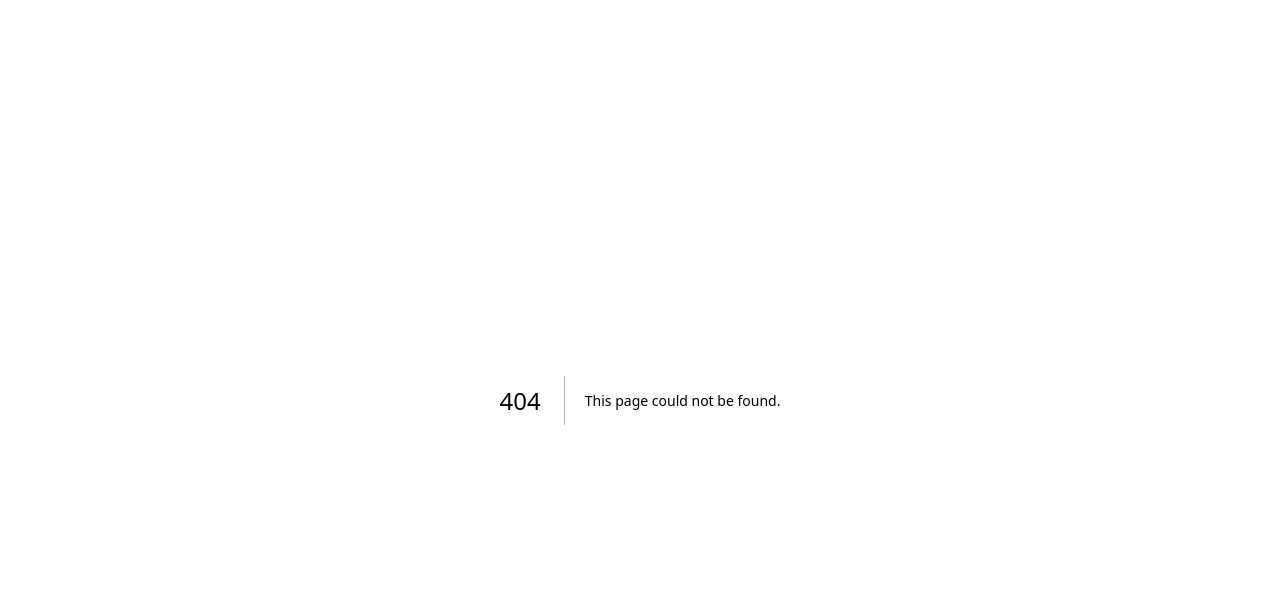
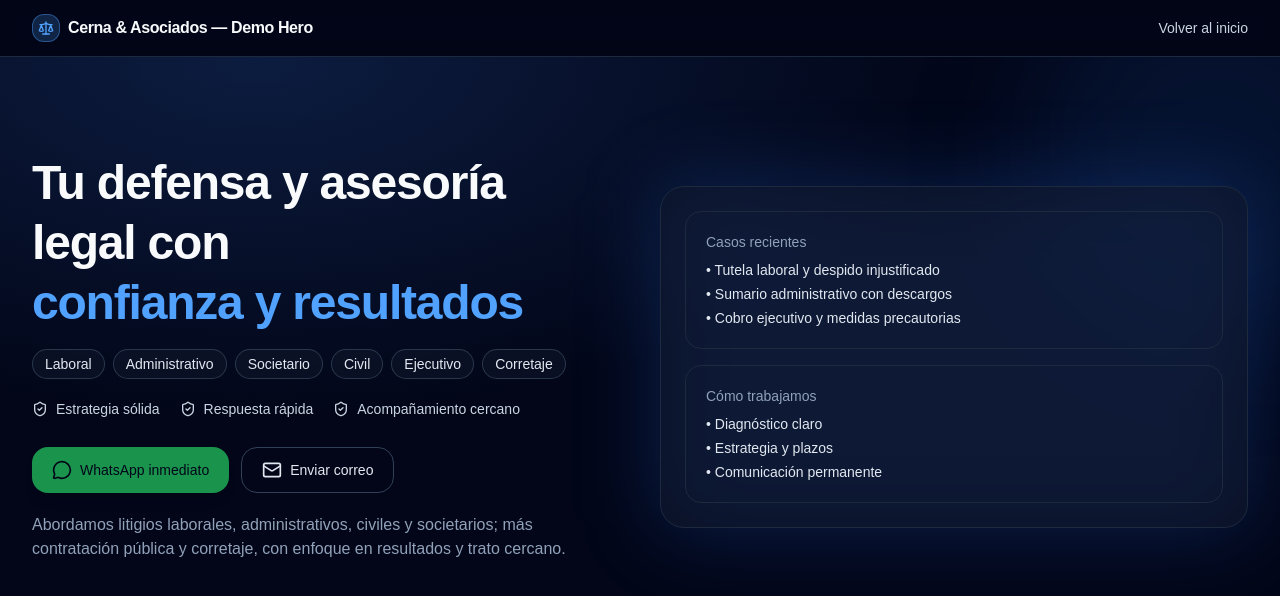
Before and after one commit to RanaWow/cerna-asociados-web, a Next.js app: page /preview-hero in a window 1280 px wide. Before the commit this address had no page. Shown: the top 596 px of the page. Built offline with nearby package versions, Linux system fonts and the light colour scheme.

Commit message:
fix: mover vista previa a ruta /preview-hero

```diff
--- /dev/null
+++ b/src/app/preview-hero/page.tsx
@@ -0,0 +1,122 @@
+'use client';
+
+import React from 'react';
+import { motion } from 'framer-motion';
+import { Scale, ShieldCheck, MessageCircle, Mail } from 'lucide-react';
+
+export default function PreviewHeroPage() {
+  return (
+    <div className="min-h-screen bg-slate-950 text-slate-50">
+      {/* NAV minimal para volver a Home */}
+      <header className="sticky top-0 z-50 backdrop-blur supports-[backdrop-filter]:bg-slate-950/70 border-b border-slate-800">
+        <div className="mx-auto max-w-7xl px-4 sm:px-6 lg:px-8 h-14 flex items-center justify-between">
+          <div className="flex items-center gap-2">
+            <div className="h-7 w-7 rounded-xl bg-blue-400/20 grid place-items-center border border-blue-400/40">
+              <Scale className="h-4 w-4 text-blue-400" />
+            </div>
+            <span className="font-semibold tracking-tight">Cerna &amp; Asociados — Demo Hero</span>
+          </div>
+          <a href="/" className="text-sm text-slate-300 hover:text-white">Volver al inicio</a>
+        </div>
+      </header>
+
+      {/* HERO nuevo */}
+      <section className="relative overflow-hidden">
+        {/* Fondo: gradiente sutil + glow */}
+        <div className="absolute inset-0 bg-[radial-gradient(1200px_600px_at_20%_0%,rgba(59,130,246,0.18),transparent_60%)]" />
+        <div className="absolute -right-32 -top-24 h-96 w-96 rounded-full bg-blue-500/10 blur-3xl" />
+
+        <div className="relative mx-auto max-w-7xl px-4 sm:px-6 lg:px-8 pt-16 pb-14 sm:pt-24 sm:pb-24">
+          <div className="grid lg:grid-cols-2 gap-10 items-center">
+            {/* Texto compacto */}
+            <motion.div initial={{ opacity: 0, y: 12 }} animate={{ opacity: 1, y: 0 }} transition={{ duration: 0.5 }}>
+              <h1 className="text-4xl sm:text-5xl font-bold leading-tight tracking-tight">
+                Tu defensa y asesoría legal con<br/>
+                <span className="text-blue-400">confianza y resultados</span>
+              </h1>
+
+              {/* Etiquetas en vez de una línea larga */}
+              <div className="mt-4 flex flex-wrap gap-2">
+                {['Laboral','Administrativo','Societario','Civil','Ejecutivo','Corretaje'].map(tag => (
+                  <span key={tag}
+                        className="text-sm px-3 py-1 rounded-full border border-slate-700/80 bg-slate-900/60 text-slate-200">
+                    {tag}
+                  </span>
+                ))}
+              </div>
+
+              {/* Micro-beneficios muy cortos */}
+              <div className="mt-5 flex flex-wrap items-center gap-5 text-sm text-slate-300">
+                <span className="inline-flex items-center gap-2"><ShieldCheck className="h-4 w-4"/> Estrategia sólida</span>
+                <span className="inline-flex items-center gap-2"><ShieldCheck className="h-4 w-4"/> Respuesta rápida</span>
+                <span className="inline-flex items-center gap-2"><ShieldCheck className="h-4 w-4"/> Acompañamiento cercano</span>
+              </div>
+
+              {/* CTAs principales */}
+              <div className="mt-7 flex flex-wrap gap-3">
+                {/* WhatsApp con “latido” */}
+                <a
+                  href="https://wa.me/56920437413?text=Hola%20Cerna%20%26%20Asociados%2C%20quisiera%20agendar%20una%20consulta."
+                  target="_blank" rel="noopener noreferrer"
+                  className="group inline-flex items-center gap-2 rounded-2xl bg-[#25D366] px-5 py-3 text-sm font-medium text-slate-950
+                             shadow-lg hover:shadow-xl transition-transform
+                             animate-[pulse_2.4s_ease-in-out_infinite]">
+                  <MessageCircle className="h-5 w-5" />
+                  WhatsApp inmediato
+                </a>
+
+                {/* Correo */}
+                <a
+                  href="mailto:cernayasociados.cl@gmail.com?subject=Consulta%20legal&body=Hola,%20quisiera%20hacer%20una%20consulta..."
+                  className="inline-flex items-center gap-2 rounded-2xl border border-slate-700 px-5 py-3 text-sm font-medium
+                             text-slate-200 hover:bg-slate-900/60 transition">
+                  <Mail className="h-5 w-5" />
+                  Enviar correo
+                </a>
+              </div>
+
+              {/* Texto SEO opcional, corto */}
+              <p className="mt-5 max-w-xl text-slate-400">
+                Abordamos litigios laborales, administrativos, civiles y societarios; más contratación pública y corretaje,
+                con enfoque en resultados y trato cercano.
+              </p>
+            </motion.div>
+
+            {/* Lado visual (sin imágenes externas). Puedes reemplazar por /public/hero.jpg cuando quieras */}
+            <motion.div initial={{ opacity: 0, y: 12 }} animate={{ opacity: 1, y: 0 }} transition={{ duration: 0.6, delay: 0.05 }}>
+              <div className="relative">
+                <div className="absolute -inset-1 bg-blue-500/20 blur-2xl rounded-[2rem]" />
+                <div className="relative rounded-3xl border border-slate-800 bg-slate-900/60 p-6">
+                  {/* Tarjeta simulando “portafolio” para dar ritmo visual */}
+                  <div className="grid gap-4">
+                    <div className="rounded-2xl border border-slate-800 p-5">
+                      <p className="text-sm text-slate-400">Casos recientes</p>
+                      <ul className="mt-2 space-y-1 text-slate-200 text-sm">
+                        <li>• Tutela laboral y despido injustificado</li>
+                        <li>• Sumario administrativo con descargos</li>
+                        <li>• Cobro ejecutivo y medidas precautorias</li>
+                      </ul>
+                    </div>
+                    <div className="rounded-2xl border border-slate-800 p-5">
+                      <p className="text-sm text-slate-400">Cómo trabajamos</p>
+                      <ul className="mt-2 space-y-1 text-slate-200 text-sm">
+                        <li>• Diagnóstico claro</li>
+                        <li>• Estrategia y plazos</li>
+                        <li>• Comunicación permanente</li>
+                      </ul>
+                    </div>
+                  </div>
+
+                  {/* Si luego agregas /public/hero.jpg, descomenta esto:
+                  <img src="/hero.jpg" alt="Estudio jurídico"
+                       className="mt-4 w-full rounded-xl object-cover h-56 opacity-90" />
+                  */}
+                </div>
+              </div>
+            </motion.div>
+          </div>
+        </div>
+      </section>
+    </div>
+  );
+}
```
